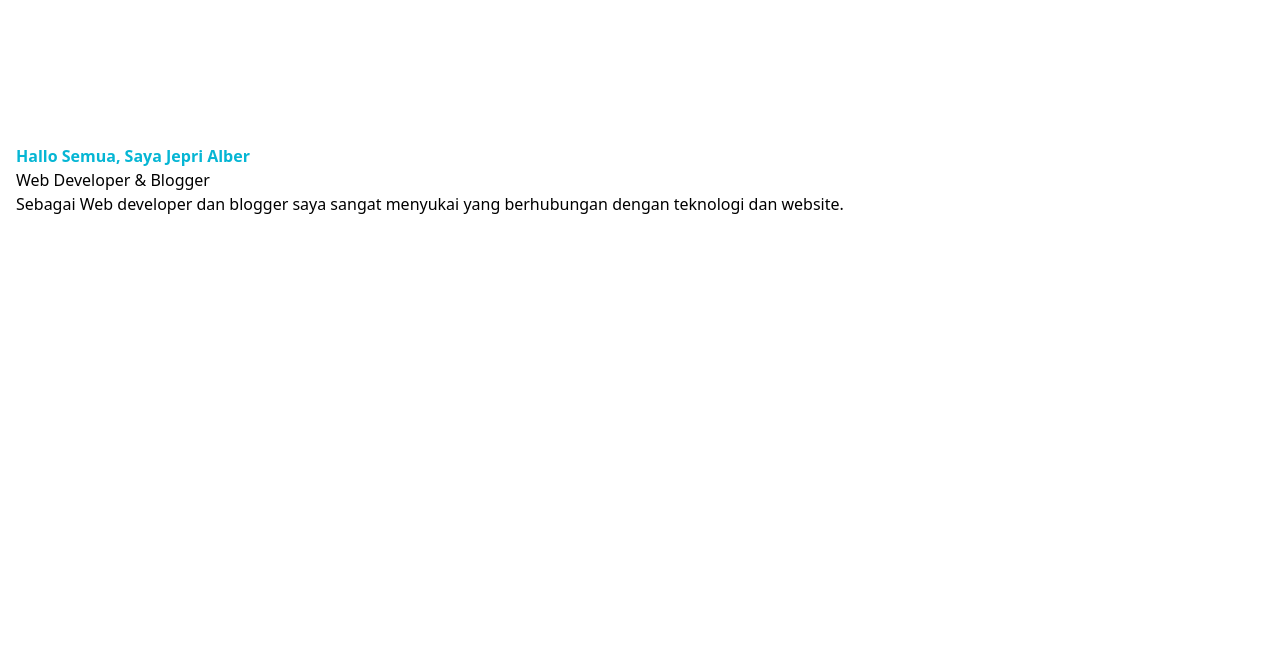
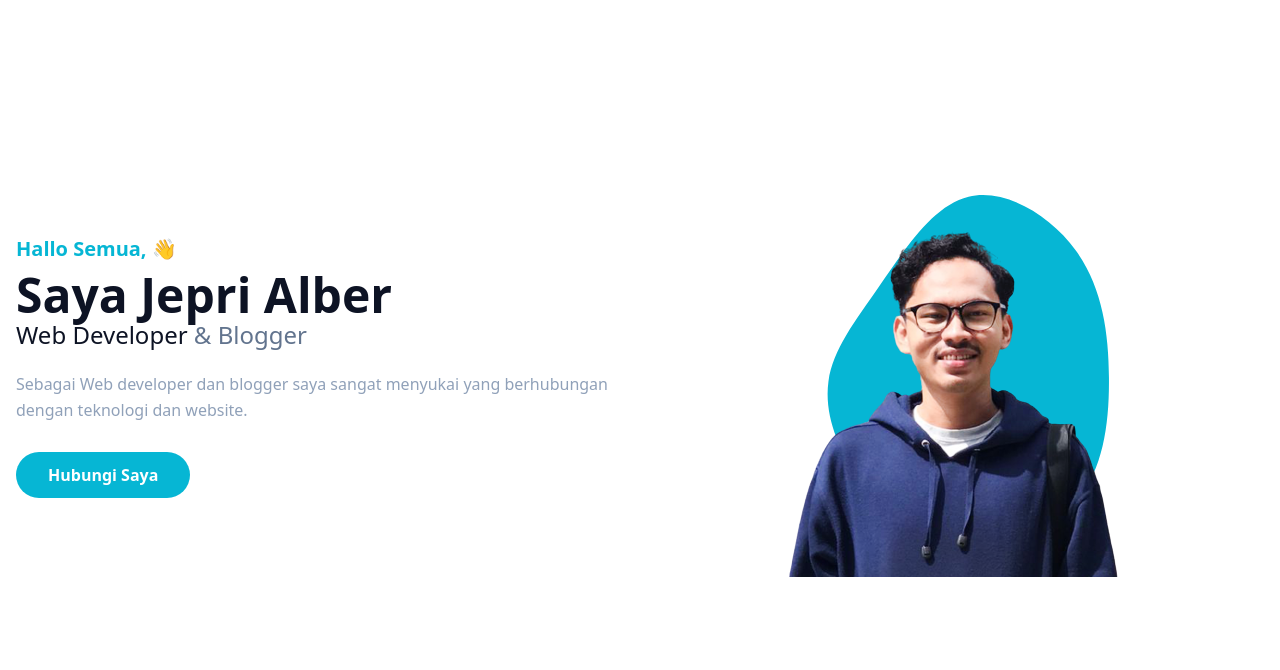
Before and after one commit to JepriAlber/portofolio-simple-tailwind, a website: page index.html in a window 1280 px wide. Drawn offline with Linux system fonts and the light colour scheme.

Commit message:
menyelesaikan bagian hero section

```diff
--- a/index.html
+++ b/index.html
@@ -10,10 +10,22 @@
     <section id="home" class="pt-36">
         <div class="container">
             <div class="flex flex-wrap">
-                <div class="w-full self-center px-4">
-                    <h1 class="text-base font-semibold text-primary">Hallo Semua, Saya Jepri Alber</h1>
-                    <h2>Web Developer & Blogger</h2>
-                    <p>Sebagai Web developer dan blogger saya sangat menyukai yang berhubungan dengan teknologi dan website.</p>
+                <div class="w-full self-center px-4 lg:w-1/2">
+                    <h1 class="text-base font-semibold text-primary md:text-xl">Hallo Semua, 👋<span class="block font-bold text-dark text-4xl mt-2 lg:text-5xl">Saya Jepri Alber</span></h1>
+                    <h2 class="font-medium text-slate-500 text-lg mb-5 lg:text-2xl"><span class="text-dark">Web Developer</span> & Blogger</h2>
+                    <p class="font-medium text-slate-400 mb-10 leading-relaxed">Sebagai Web developer dan blogger saya sangat menyukai yang berhubungan dengan teknologi dan website.</p>
+                    <a href="#" class="text-base font-semibold text-white bg-primary py-3 px-8 rounded-full hover:shadow-lg hover:opacity-80 transition duration-300 ease-in-out">Hubungi Saya</a>
+                </div>
+
+                <div class="w-full self-end px-4 lg:w-1/2">
+                    <div class="relative mt-10 lg:m-0 lg:right-0">
+                        <img src="dist/img/profile.png" alt="jepri_alber" class="max-w-full mx-auto">
+                        <span class="absolute -bottom-10 -z-10 left-1/2 -translate-x-1/2 lg:scale-145 lg:bottom-0">
+                            <svg width="400" height="400" viewBox="0 0 200 200" xmlns="http://www.w3.org/2000/svg">
+                                <path fill="#06b6d4" d="M50,-54.4C61.2,-38.9,64.1,-19.4,64.2,0.2C64.4,19.7,61.8,39.5,50.6,52.8C39.5,66,19.7,72.9,2,70.9C-15.8,68.9,-31.5,58.1,-42.2,44.8C-53,31.5,-58.6,15.8,-56.7,1.9C-54.8,-11.9,-45.3,-23.9,-34.6,-39.4C-23.9,-54.9,-11.9,-73.9,3.7,-77.7C19.4,-81.4,38.9,-69.9,50,-54.4Z" transform="translate(100 100) scale(0.8)" />
+                              </svg>
+                        </span>
+                    </div>
                 </div>
             </div>
         </div>
--- a/src/input.css
+++ b/src/input.css
@@ -1,9 +1,24 @@
 @import "tailwindcss";
 
 @theme {
-    --color-primary: #06b6d4; /* sama seperti cyan-500 */
+  /* costume warna sama seperti cyan-500 */
+  --color-primary: #06b6d4;
+  --color-dark:#0d1324;
+ /* padding container */
+ --container-padding: 16px;
+ /* breakpoint custom */
+ --breakpoint-2xl: 1320px;
+}
+
+@utility text-primary {
+  color: var(--color-primary);
+}
+@utility text-dark {
+  color: var(--color-dark);
+}
+@layer utilities {
+  .container {
+    margin-left: auto;
+    margin-right: auto;
   }
-
-  @utility text-primary {
-    color: var(--color-primary);
-  }
+}
```
Also changed, not shown: dist/img/profile.png (added), dist/output.css.
